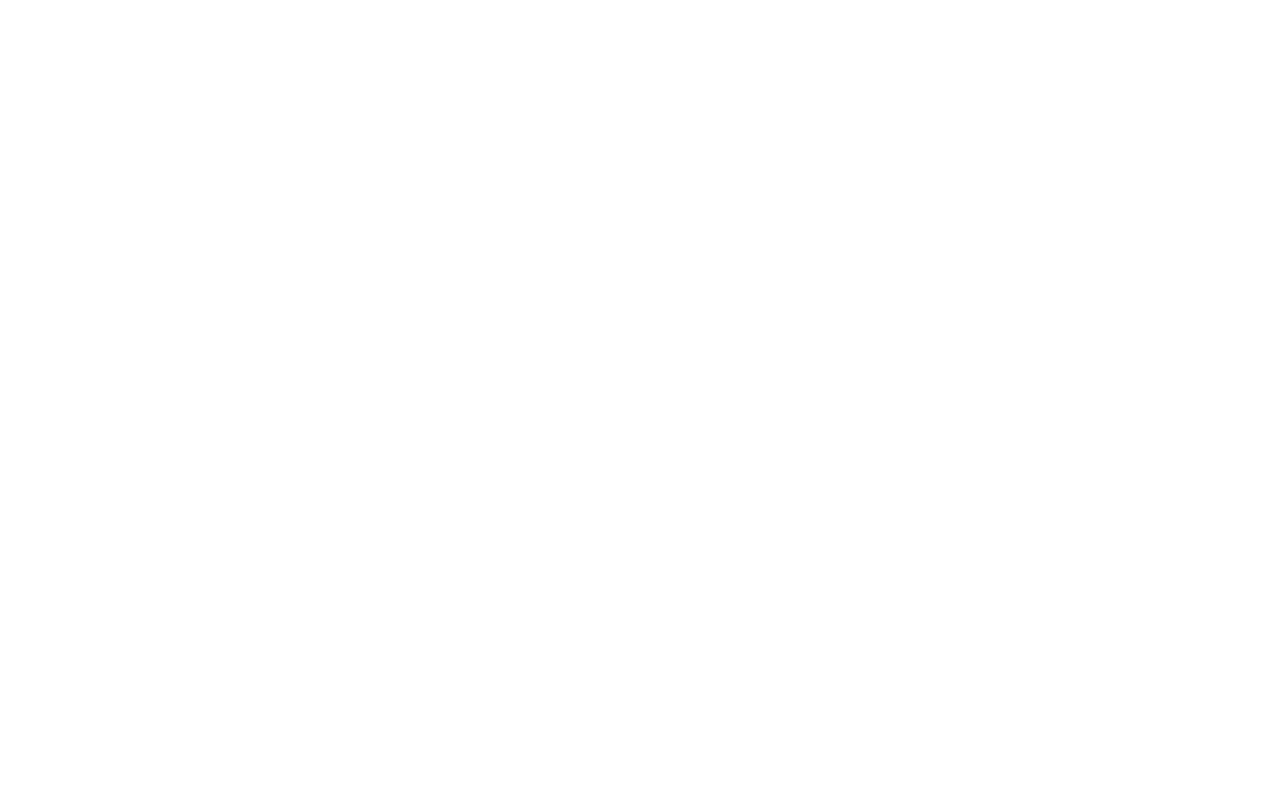
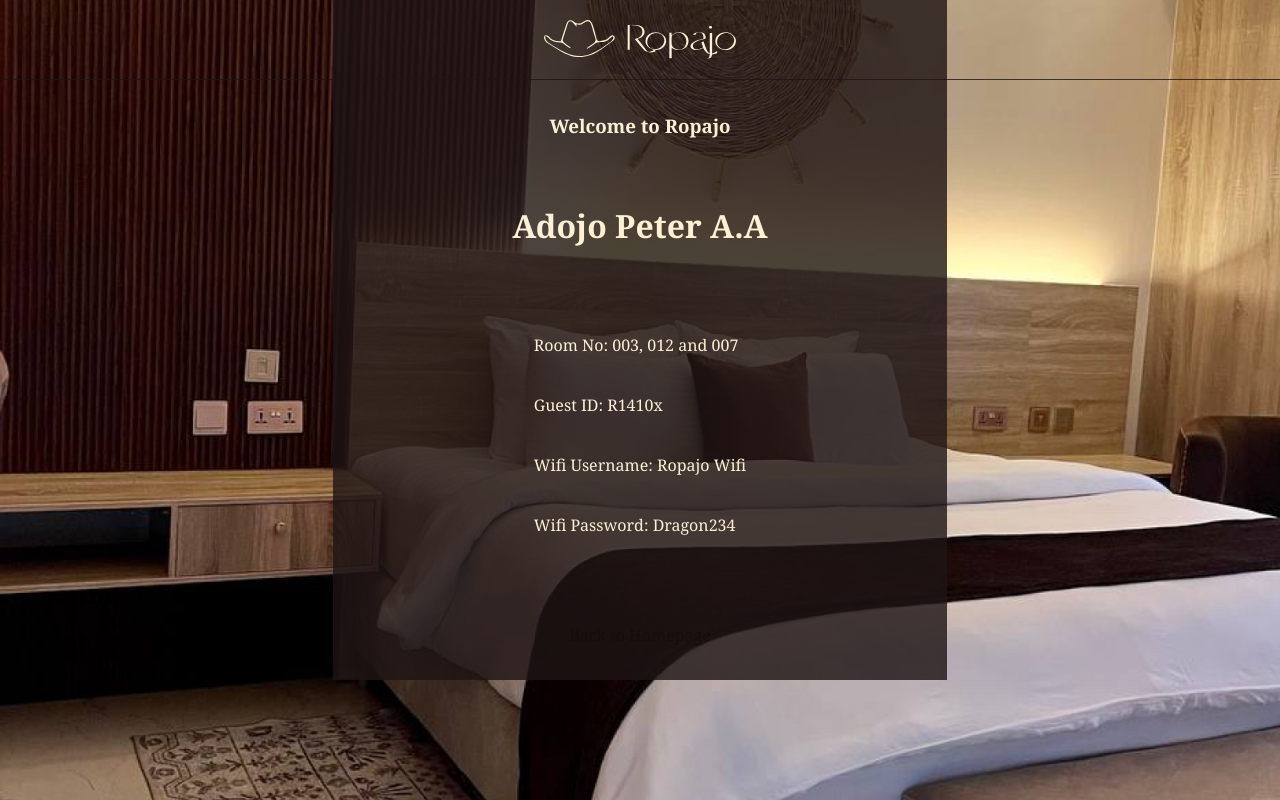
Before and after one commit to P-pro-Tech/Ropajo, a React (Create React App) app: page /#/GuestDashboardAccount in a window 1280 px wide. Before the commit this address had no page. Built offline with nearby package versions, Linux system fonts and the light colour scheme.

Commit message:
commit dashboardaccount

```diff
--- a/src/App.jsx
+++ b/src/App.jsx
@@ -9,6 +9,7 @@ import Register from './Components/Register/Register';
 import DashboardLaundry from './Components/DashboardLaundry/DashboardLaundry';
 import DashboardAccount from './Components/DashboardAccount/DashboardAccount';
 import SignIn from './Components/SignIn/SignIn';
+import GuestDashboardAccount from './Components/GuestDashboardAccount/GuestDashboardAccount';
 
 function App() {
 
@@ -26,6 +27,7 @@ function App() {
             <Route path='/DashboardLaundry' element={<DashboardLaundry/>}/>
             <Route path='/DashboardAccount' element={<DashboardAccount/>}/>
             <Route path='/SignIn' element={<SignIn/>}/>
+            <Route path='/GuestDashboardAccount' element={<GuestDashboardAccount/>}/>
           </Routes>
         </div>
       </div>
--- /dev/null
+++ b/src/Components/GuestDashboardAccount/GuestDashboardAccount.css
@@ -0,0 +1,65 @@
+.guestDashboardAccount {
+    background: url(../../assets/register-img.jpg);
+    background-repeat: no-repeat;
+    background-size: cover;
+    background-position: center;
+    width: 100%;
+    height: 100vh;
+}
+.gda-header {
+    width: 100%;
+    height: 10vh;
+    display: flex;
+    justify-content: center;
+    align-items: center;
+    border-bottom: thin solid rgba(31, 21, 21, 0.8);
+
+}
+
+.gda-header-hue {
+    display: flex;
+    justify-content: center;
+    align-items: center;
+    background: rgba(31, 21, 21, 0.8);
+    width: 48vw;
+    height: inherit;
+}
+.gda-header-hue img {
+    width: 15vw;
+}
+.gda-body {
+    background: rgba(31, 21, 21, 0.8);
+    width: 48vw;
+    height: 75vh;
+    margin: auto;
+    display: flex;
+    flex-direction: column;
+    justify-content: space-between;
+    align-items: center;
+}
+.gda-body-upper {
+    display: flex;
+    flex-direction: column;
+    justify-content: space-around;
+    align-items: center;
+    width: 100%;
+    height: 25vh;
+}
+.gda-body-lower {
+    display: flex;
+    flex-direction: column;
+    justify-content: space-around;
+    align-items: center;
+    width: 100%;
+    height: 50vh;
+}
+.gda-body-lower-inner {
+    display: flex;
+    flex-direction: column;
+    justify-content: space-around;
+    height: 30vh;
+}
+.gda-body-lower span a {
+    color: rgb(23, 13, 13);
+
+}
--- /dev/null
+++ b/src/Components/GuestDashboardAccount/GuestDashboardAccount.jsx
@@ -0,0 +1,33 @@
+import React from 'react'
+import './GuestDashboardAccount.css'
+import gda_logo from '../../assets/mob-logo.svg';
+import { Link } from 'react-router-dom';
+
+const GuestDashboardAccount = () => {
+return (
+    <div className='guestDashboardAccount'>
+        <div className='gda-header'>
+            <div className='gda-header-hue'>
+                <img src={gda_logo} alt="" />
+            </div>
+        </div>
+        <div className='gda-body'>
+            <div className='gda-body-upper'>
+                <h3>Welcome to Ropajo</h3>
+                <h1>Adojo Peter A.A</h1>
+            </div>
+            <div className='gda-body-lower'>
+                <div className='gda-body-lower-inner'>
+                    <p> Room No: 003, 012 and 007</p>
+                    <p>Guest ID: R1410x</p>
+                    <p>Wifi Username: Ropajo Wifi</p>
+                    <p>Wifi Password: Dragon234</p>
+                </div>
+                <span><Link >Back to Homepage</Link></span>
+            </div>
+        </div>
+    </div>
+)
+}
+
+export default GuestDashboardAccount
```
